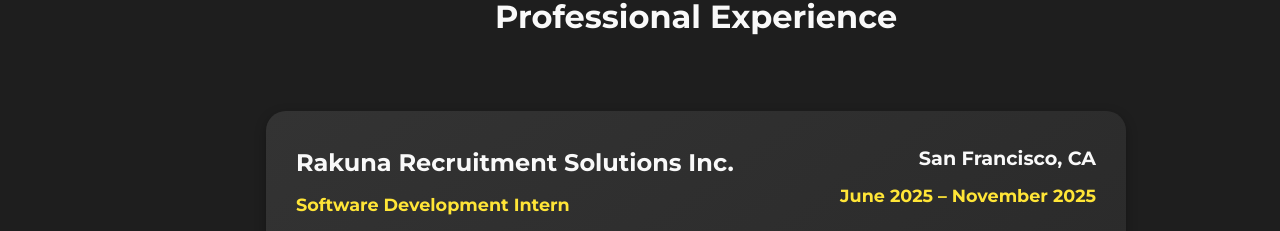
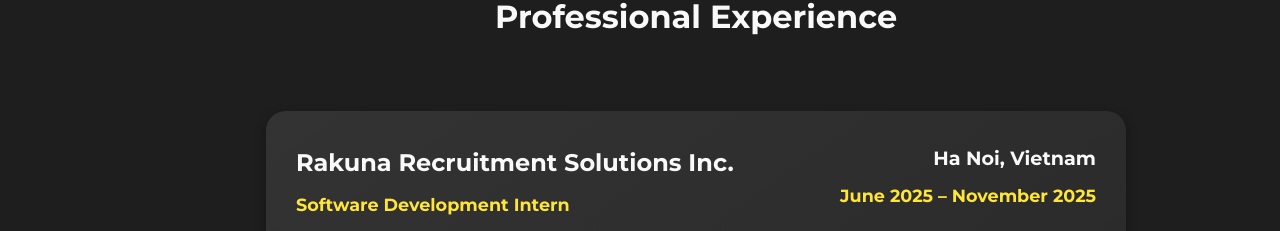
Before and after one commit to antoinnedo/webfolio2.0, a React (Vite) app: page / in a window 1280 px wide. Shown: the part 1418-1649 px from the top of the page. Built offline with nearby package versions, Linux system fonts and the light colour scheme; a web font is replaced by a local one.

Commit message:
Update App.jsx: changed intern location

```diff
--- a/src/App.jsx
+++ b/src/App.jsx
@@ -92,7 +92,7 @@
     company: "Rakuna Recruitment Solutions Inc.",
     role: "Software Development Intern",
     period: "June 2025 – November 2025",
-    location: "San Francisco, CA",
+    location: "Ha Noi, Vietnam",
     details: [
       "Directly involved in the company's product development pipeline",
       "Deployed products that helped achieve 20% productivity increase through code optimization"
```
